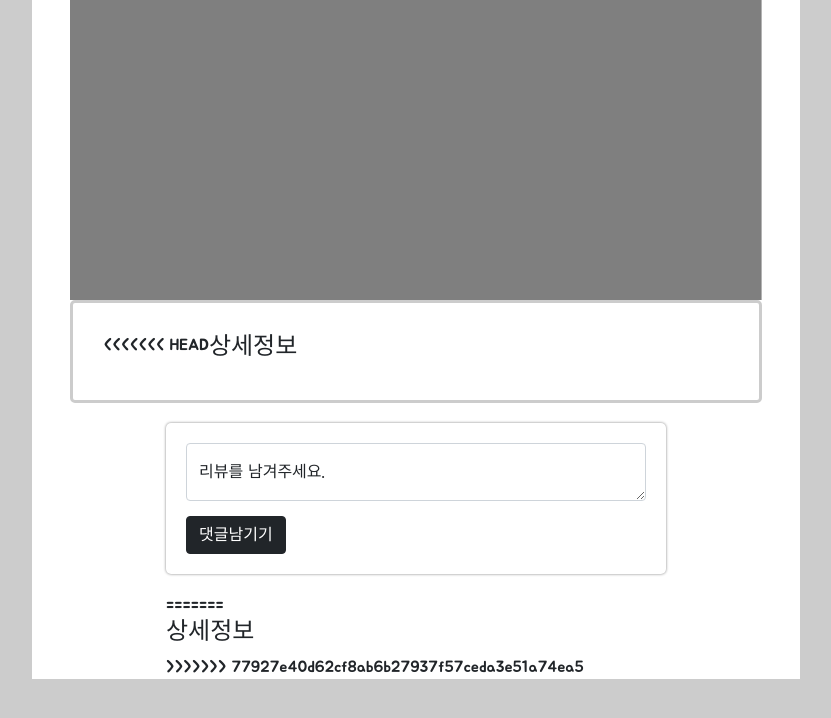
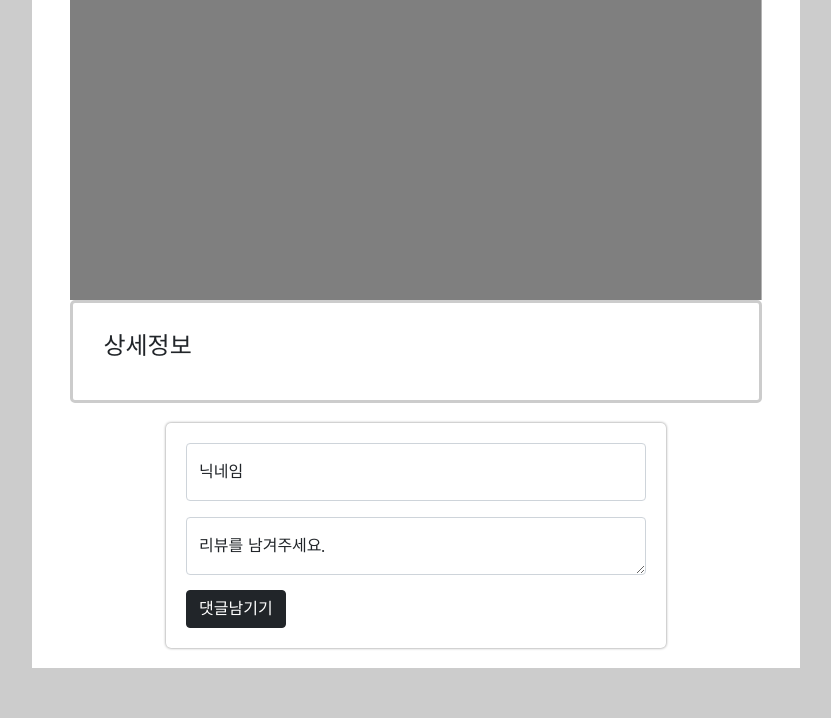
Before and after one commit to jangkyoungtae/pracproject, a Flask app: template templates/detail.html in a window 1280 px wide. Shown: the top 718 px of the page, without its empty margins (224-1055 px from the left). Run offline with Flask 2, Linux system fonts and the light colour scheme; the template is opened without the code that fills it, so the values that code supplies are empty.

Commit message:
댓글창다시

```diff
--- a/templates/detail.html
+++ b/templates/detail.html
@@ -59,10 +59,9 @@
         }
         .mypost {
             width: 500px;
-            margin: 20px auto 0 auto;
+            margin: 20px auto 20px auto;
             box-shadow: 0px 0px 3px 0px gray;
             padding: 20px;
-            margin-bottom: 20px;
             border-radius:5px;
         }
         .mybtns {
@@ -72,7 +71,6 @@
     <script>
         $(document).ready(function () {
             console.log($('#title').text());
-            post_comment();
         });
 
         function get_comment() {
@@ -105,13 +103,14 @@
             <H1 id="title">{{data.cafe}}</H1>
         </div>
         <div class="detail">
-<<<<<<< HEAD
-            <h4>
-                상세정보
-            </h4>
+            <h4>상세정보</h4>
         </div>
         <div>
             <div class="mypost">
+                <div class="form-floating mb-3">
+                    <input type="email" class="form-control" id="floatingInput" placeholder="name@example.com">
+                    <label for="floatingInput">닉네임</label>
+                </div>
                 <div class="form-floating">
                     <textarea class="form-control" placeholder="Leave a comment here" id="floatingTextarea"></textarea>
                     <label for="floatingTextarea">리뷰를 남겨주세요.</label>
@@ -120,9 +119,6 @@
                     <button type="button" class="btn btn-dark">댓글남기기</button>
                 </div>
             </div>
-=======
-            <h4>상세정보</h4>
->>>>>>> 77927e40d62cf8ab6b27937f57ceda3e51a74ea5
         </div>
     </div>
 </body>
```
